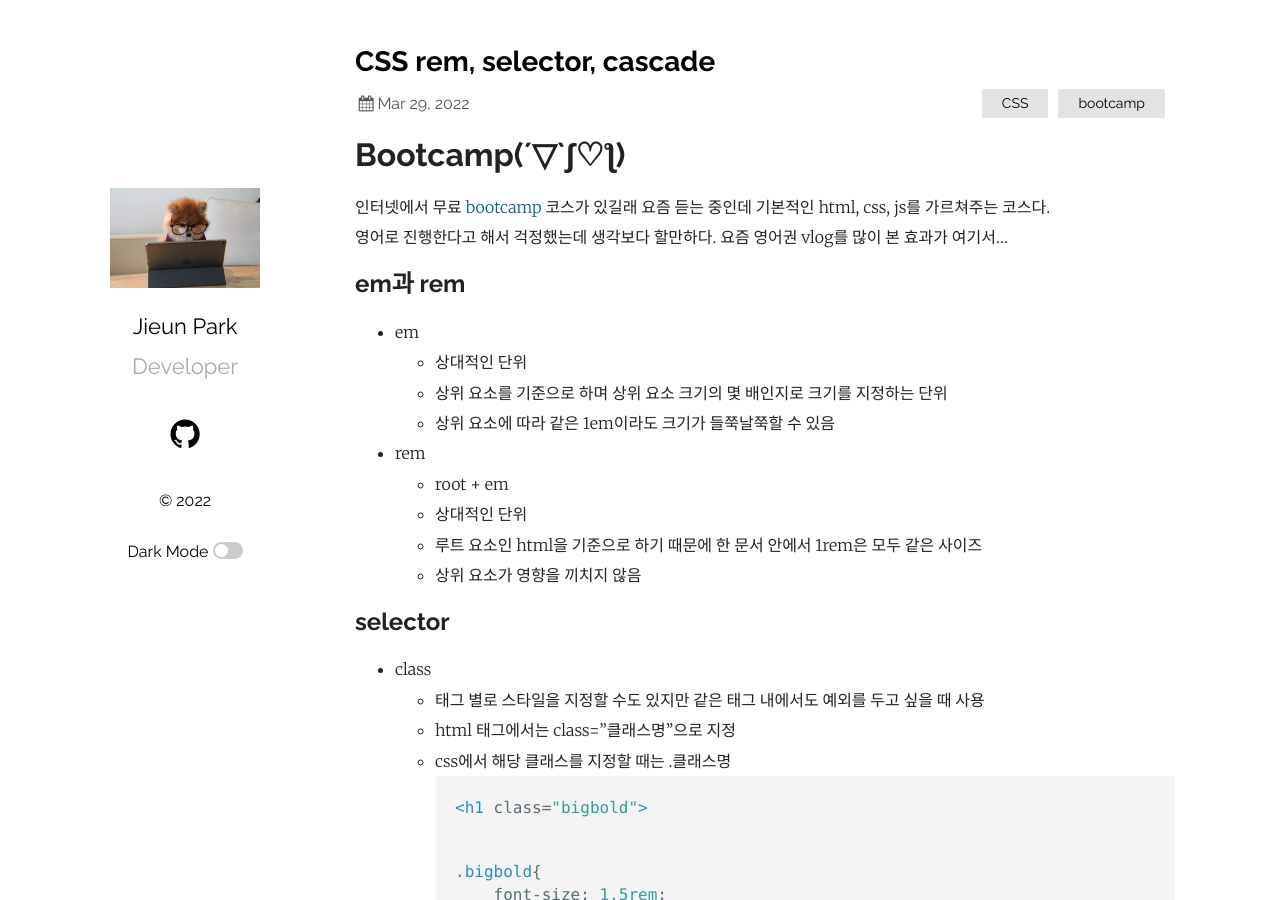
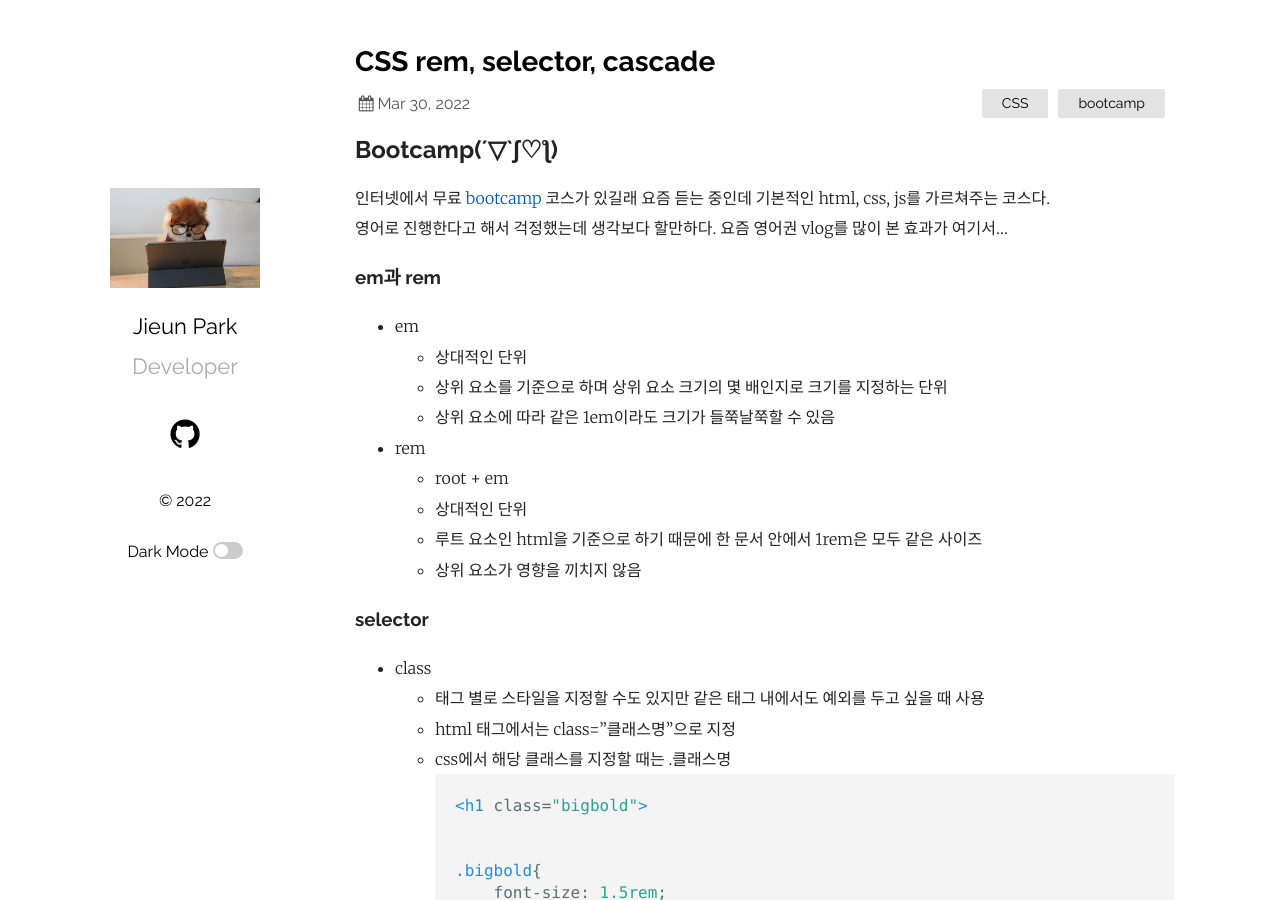
Before and after one commit to jieun-p974/jieun-p974.github.io, a Jekyll site: the page built from _posts/2022-03-30-bootcamp-css.markdown, in a window 1280 px wide and 900 px high. Built offline with Jekyll 4.4.1, drawn with Linux system fonts in a browser that asks for light colours.

Commit message:
Update 2022-03-30-bootcamp-css.markdown

````diff
--- a/_posts/2022-03-30-bootcamp-css.markdown
+++ b/_posts/2022-03-30-bootcamp-css.markdown
@@ -1,14 +1,14 @@
 ---
 layout: post
 title:  "CSS rem, selector, cascade"
-date:   2022-03-29 21:27:00 +0900
+date:   2022-03-30 21:27:00 +0900
 categories: CSS bootcamp
 ---
-# Bootcamp(´▽`ʃ♡ƪ)
+## Bootcamp(´▽`ʃ♡ƪ)
 인터넷에서 무료 [bootcamp][boot-camp] 코스가 있길래 요즘 듣는 중인데 기본적인 html, css, js를 가르쳐주는 코스다.
 영어로 진행한다고 해서 걱정했는데 생각보다 할만하다. 요즘 영어권 vlog를 많이 본 효과가 여기서...
 
-## em과 rem
+### em과 rem
 - em
 	- 상대적인 단위
 	- 상위 요소를 기준으로 하며 상위 요소 크기의 몇 배인지로 크기를 지정하는 단위
@@ -19,7 +19,7 @@ categories: CSS bootcamp
 	- 루트 요소인 html을 기준으로 하기 때문에 한 문서 안에서 1rem은 모두 같은 사이즈
 	- 상위 요소가 영향을 끼치지 않음
 
-## selector
+### selector
 - class
   - 태그 별로 스타일을 지정할 수도 있지만 같은 태그 내에서도 예외를 두고 싶을 때 사용
   - html 태그에서는 class="클래스명"으로 지정
@@ -54,7 +54,7 @@ categories: CSS bootcamp
 		}
 	```
 
-## cascade
+### cascade
 - html element는 하나 이상의 스타일에 영향을 받을 수 있기 때문에 어떤 스타일을 적용 받을지에 대해 우선순위가 필요
 - css가 어디에서 선언되었는지, 대상을 명확하게 지정했는지, 코드 순서에 따라 우선순위가 결정됨
 - html문서에서 style을 선언할 수도 있는데 이 경우를 embedded style이라고 부름
````
